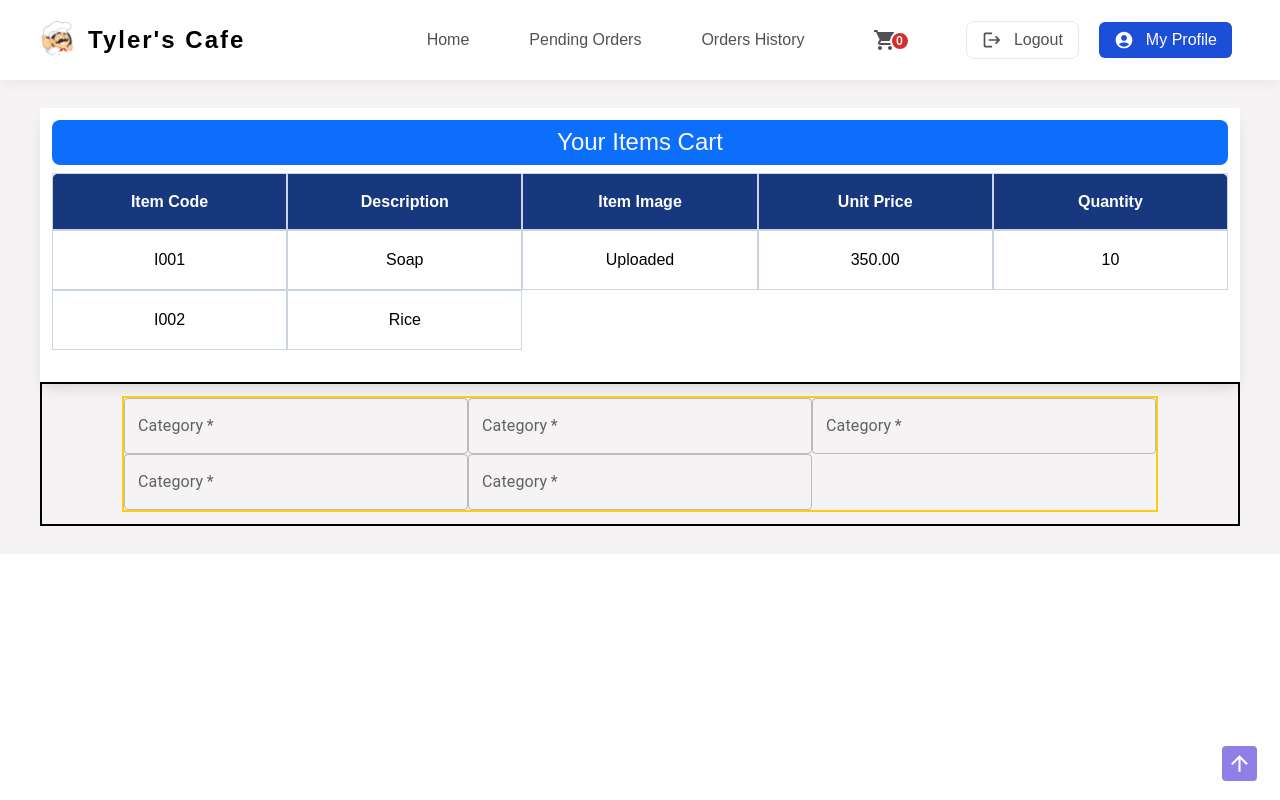
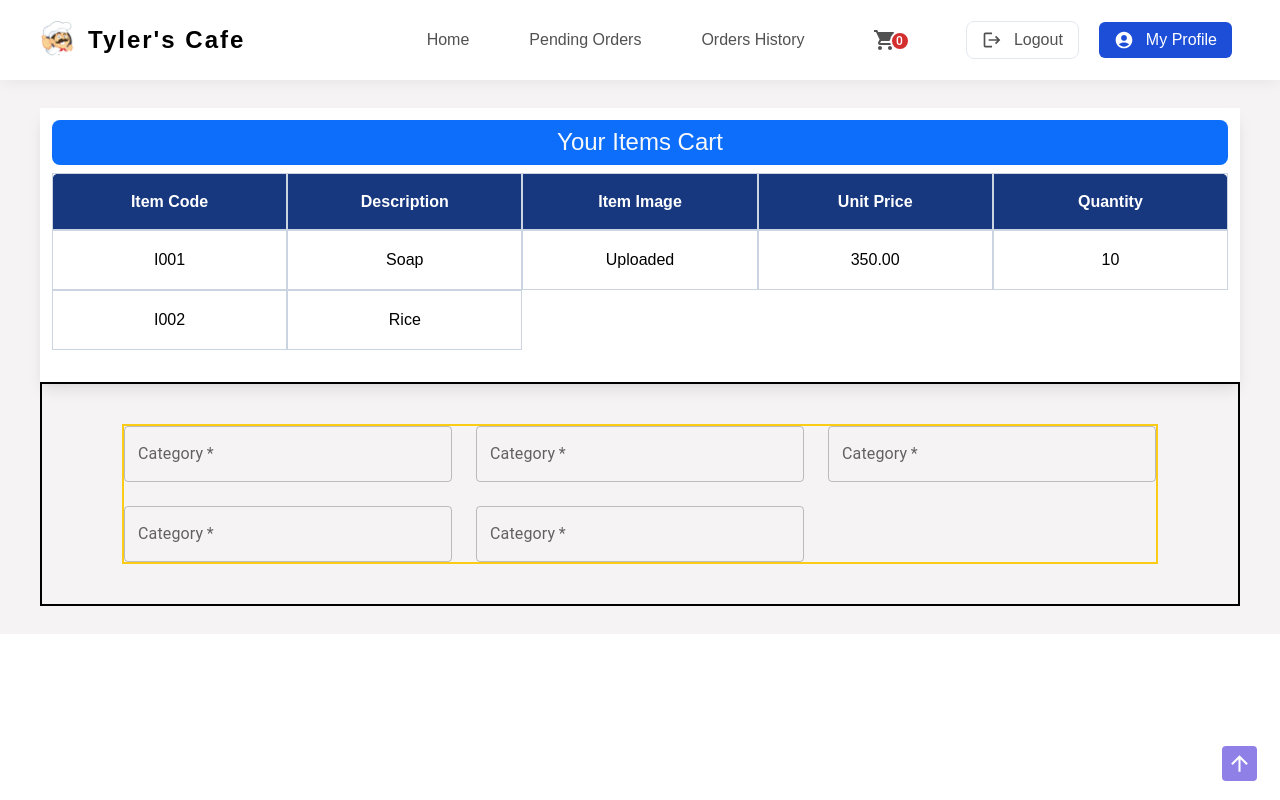
Before and after one commit to AshanSandeep06/Food-Shop-System, a React (Create React App) app in the folder frontend/: page /placeOrder in a window 1280 px wide. Built offline with nearby package versions, Linux system fonts and the light colour scheme.

Commit message:
Content Updated

```diff
--- a/frontend/src/pages/PlaceOrder/PlaceOrder.tsx
+++ b/frontend/src/pages/PlaceOrder/PlaceOrder.tsx
@@ -23,8 +23,8 @@ const PlaceOrder = () => {
       />
 
       {/* --------- Form --------- */}
-      <section className="py-3 px-20 border-2 border-black">
-        <form className="h-full grid grid-cols-3 border-2 border-yellow-400">
+      <section className="py-10 px-20 border-2 border-black">
+        <form className="h-full grid grid-cols-3 gap-6 border-2 border-yellow-400">
           <TextField
             label="Category"
             type="text"
```
